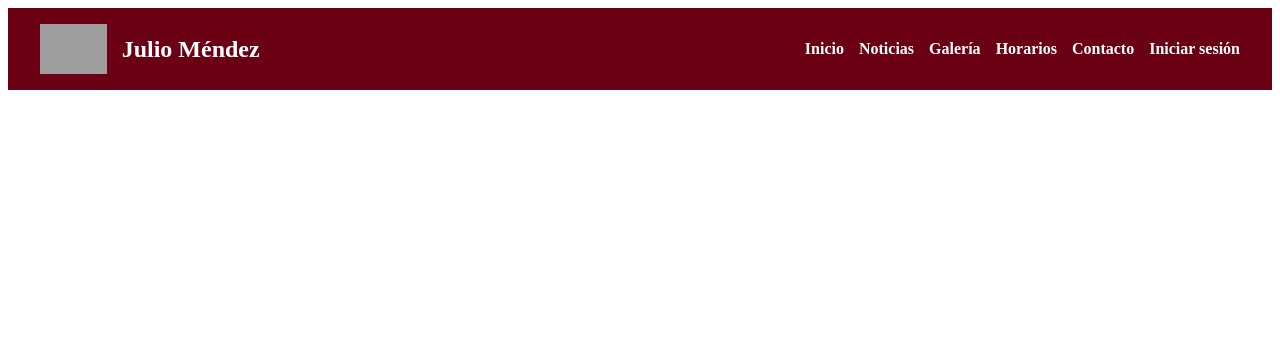
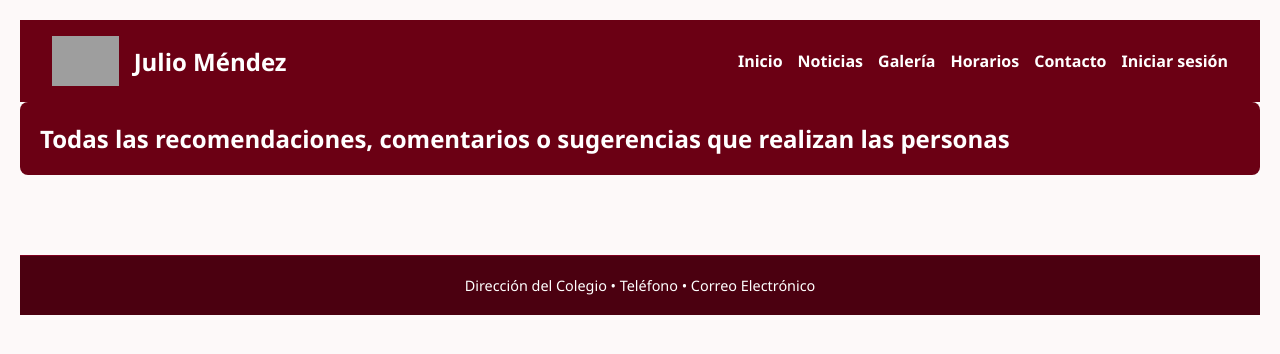
Before and after one commit to MatthewMontanoRevilla13/FMSDigital, a PHP site: page /mensajitofopen.php in a window 1280 px wide. Shown: the top 354 px of the page. Run offline with PHP 8.4, Linux system fonts and the light colour scheme; grey boxes are pictures that could not be loaded.

Commit message:
maqutacion mensajitofopen.php

```diff
--- a/Pagina_Web/mensajitofopen.php
+++ b/Pagina_Web/mensajitofopen.php
@@ -1,15 +1,23 @@
 <!DOCTYPE html>
-<html lang="en">
+<html lang="es">
 <head>
-  <meta charset="UTF-8">
-  <meta name="viewport" content="width=device-width, initial-scale=1.0">
-  <title>Document</title>
+  <meta charset="UTF-8" />
+  <meta name="viewport" content="width=device-width, initial-scale=1.0" />
+  <title>Opiniones y sugerencias</title>
+  <link rel="stylesheet" href="/1r Sprint-FMSDigital/Maquetacion/Pagina_Web/mensajitofopen.css" />
 </head>
 <body>
+  <?php include '../header.php'; ?>
 
+  <header class="titulo-seccion">
+    <div class="logo-nombre">
+      <h1>Todas las recomendaciones, comentarios o sugerencias que realizan las personas</h1>
+    </div>
+  </header>
+
+  <main>
     <?php
-  include '../header.php';
-  // Verificar si se envió el formulario
+      // Verificar si se envió el formulario (SIN CAMBIOS)
       if (isset($_POST["Preguntita"])) {
           $mensaje = $_POST["Preguntita"];
           $archivo = fopen("mensaje.txt", "a");
@@ -17,14 +25,19 @@
           fclose($archivo);
       }
 
-  // Mostrar el contenido del archivo
+      // Mostrar el contenido del archivo (SIN CAMBIOS de lectura)
       $archivo = fopen("mensaje.txt", "r");
       while (!feof($archivo)) {
           $leer = fgets($archivo);
           $ver = nl2br($leer);
-      echo $ver;
+
+          // ÚNICO cambio: envolver la línea en una tarjeta bonita
+          echo '<section class="comentario"><h2>Comentario</h2><p>' . $ver . '</p></section>';
       }
       fclose($archivo);
     ?>
+  </main>
+
+  <?php include '../footer.php'; ?>
 </body>
 </html>
```
Lines whose indentation alone changed are shown as unchanged.
